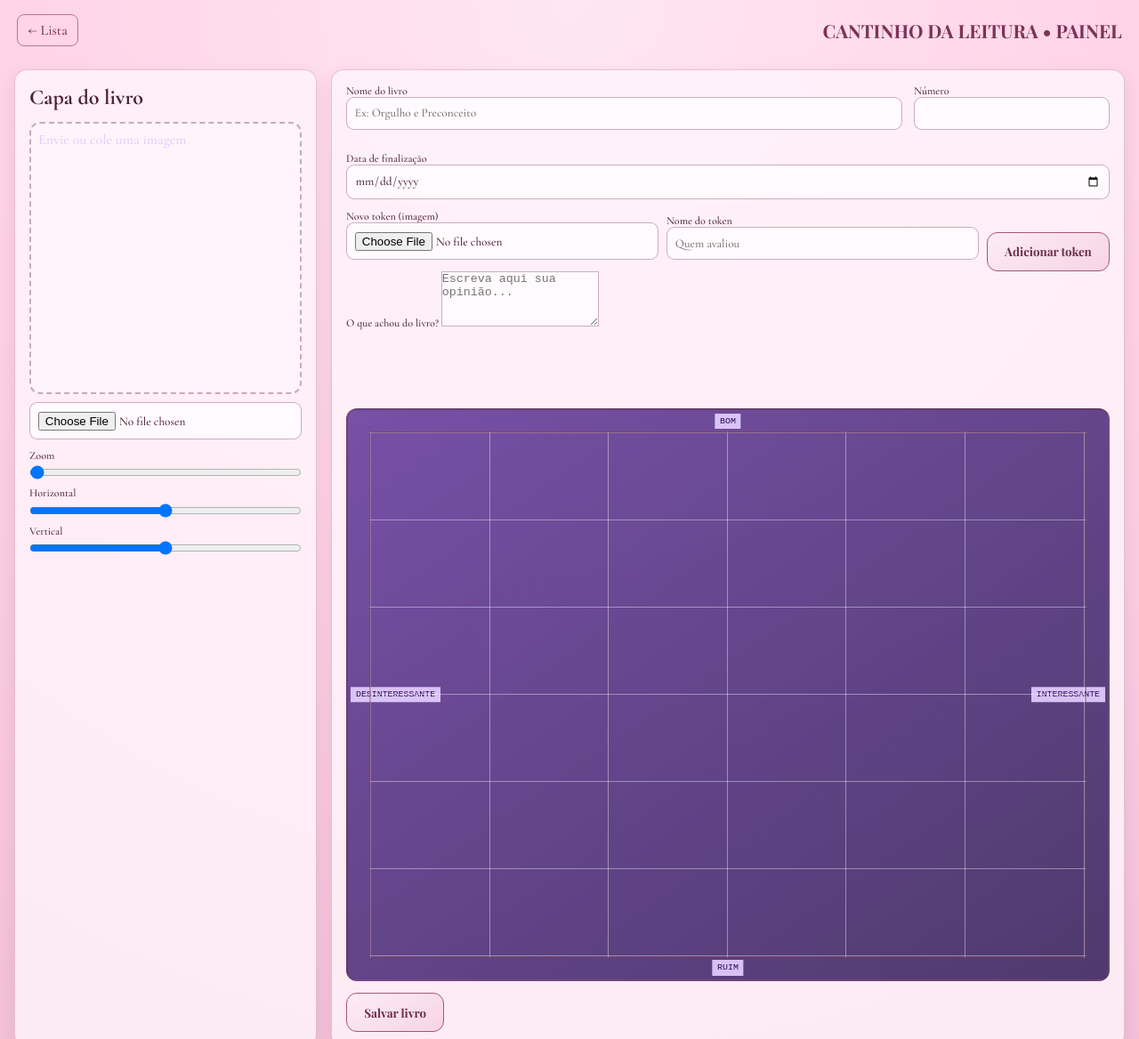
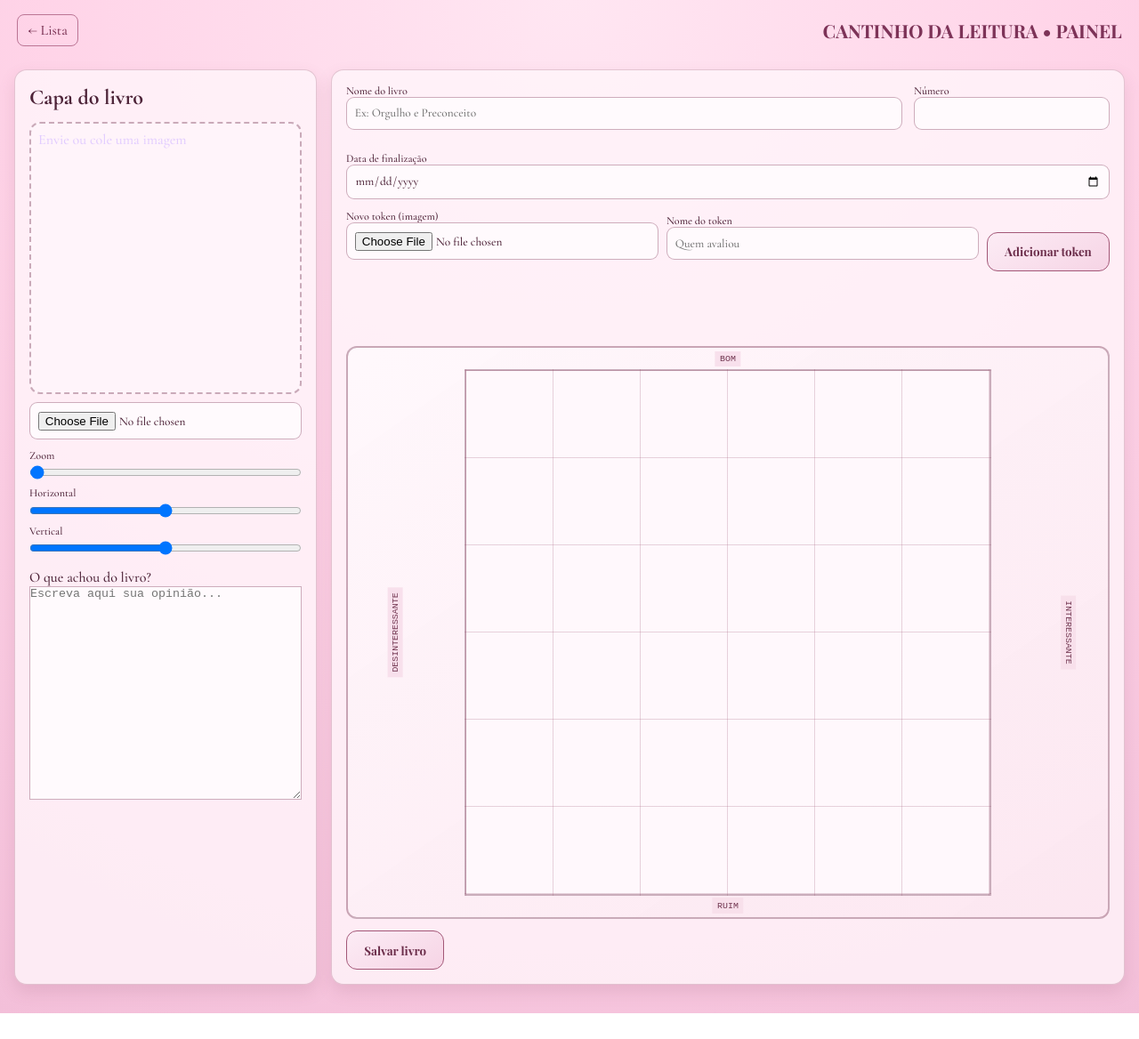
Before and after one commit to reeporty088/games_backlogged, a plain HTML site: page plano_livros.html in a window 1280 px wide. Shown: the top 1168 px of the page at 89% size. After the commit the page ends 1139 px from the top, so only its background shows below. Drawn offline with nearby package versions, Linux system fonts and the light colour scheme.

Commit message:
Corrige legendas verticais e largura do campo de opinião

```diff
--- a/app_livros.js
+++ b/app_livros.js
@@ -380,19 +380,35 @@ async function initPlanoLivroPage() {
 
   function renderRatings() {
     chart.querySelectorAll('.token-marker').forEach((node) => node.remove());
+    const markersByCell = new Map();
+
     for (const rate of ratings) {
       const token = store.bookTokens.find((candidate) => candidate.id === rate.tokenId);
       if (!token) continue;
+      const cellKey = `${rate.row}:${rate.col}`;
+      const bucket = markersByCell.get(cellKey) || [];
+      bucket.push(rate);
+      markersByCell.set(cellKey, bucket);
+    }
+
+    for (const ratesInCell of markersByCell.values()) {
+      const spacing = 42;
+      const total = ratesInCell.length;
+      ratesInCell.forEach((rate, index) => {
+        const token = store.bookTokens.find((candidate) => candidate.id === rate.tokenId);
+        if (!token) return;
         const marker = document.createElement('div');
         marker.className = 'token-marker';
         marker.style.left = `${((Number(rate.col) + 0.5) / 6) * 100}%`;
         marker.style.top = `${((LETTERS.indexOf(rate.row) + 0.5) / 6) * 100}%`;
+        marker.style.setProperty('--stack-offset', `${(index - (total - 1) / 2) * spacing}px`);
         marker.innerHTML = `${getTokenImage(token)}<span>${token.name}</span>`;
         marker.draggable = true;
         marker.addEventListener('dragstart', (e) => {
           e.dataTransfer.setData('text/token-id', rate.tokenId);
         });
         chart.appendChild(marker);
+      });
     }
   }
 
--- a/plano_livros.html
+++ b/plano_livros.html
@@ -28,6 +28,10 @@
         <label>Horizontal <input type="range" id="pan-x" min="-160" max="160" value="0" /></label>
         <label>Vertical <input type="range" id="pan-y" min="-160" max="160" value="0" /></label>
       </div>
+
+      <label class="cover-opinion-field">O que achou do livro?
+        <textarea id="book-opinion" rows="10" placeholder="Escreva aqui sua opinião..."></textarea>
+      </label>
     </section>
 
     <section class="meta-panel livros-card">
@@ -59,10 +63,6 @@
           <button type="button" id="btn-add-token" class="livros-btn small">Adicionar token</button>
         </div>
 
-        <label>O que achou do livro?
-          <textarea id="book-opinion" rows="4" placeholder="Escreva aqui sua opinião..."></textarea>
-        </label>
-
         <div id="tokens-strip" class="tokens-strip"></div>
 
         <div class="chart-shell livros-chart-shell">
--- a/style.css
+++ b/style.css
@@ -335,7 +335,7 @@ input[type="text"], input[type="date"], input[type="file"] {
   border: 2px solid rgba(236,219,255,.75);
   border-radius: 12px;
   padding: 1.5rem;
-  background: linear-gradient(145deg, rgba(75, 27, 140, 0.75), rgba(39, 18, 80, 0.82));
+  background: linear-gradient(145deg, rgba(16, 56, 84, 0.84), rgba(8, 28, 49, 0.88));
 }
 
 .chart-legend {
@@ -348,13 +348,19 @@ input[type="text"], input[type="date"], input[type="file"] {
 }
 .chart-legend.top { top: .25rem; left: 50%; transform: translateX(-50%); }
 .chart-legend.bottom { bottom: .25rem; left: 50%; transform: translateX(-50%); }
-.chart-legend.left { left: .2rem; top: 50%; transform: translateY(-50%); }
-.chart-legend.right { right: .2rem; top: 50%; transform: translateY(-50%); }
+.chart-legend.left { left: .2rem; top: 50%; transform: translateY(-50%) rotate(-90deg); }
+.chart-legend.right { right: .2rem; top: 50%; transform: translateY(-50%) rotate(90deg); }
+.chart-legend.left,
+.chart-legend.right {
+  display: inline-block;
+  white-space: nowrap;
+  transform-origin: center;
+}
 
 .chart-grid {
   position: relative;
-  width: min(100%, 840px);
-  height: min(74vh, 620px);
+  width: min(100%, 74vh, 840px);
+  aspect-ratio: 1 / 1;
   margin: 0 auto;
   border: 2px solid rgba(236,219,255,.75);
   background-image:
@@ -379,7 +385,7 @@ input[type="text"], input[type="date"], input[type="file"] {
 .token-marker {
   position: absolute;
   width: 50px;
-  transform: translate(-50%, -50%);
+  transform: translate(calc(-50% + var(--stack-offset, 0px)), -50%);
   text-align: center;
   pointer-events: auto;
   cursor: grab;
@@ -562,8 +568,29 @@ body.theme-livros .chart-grid {
   border-color: rgba(122, 61, 87, .4);
 }
 
+body.theme-livros .chart-shell {
+  background: linear-gradient(145deg, rgba(255, 248, 252, .96), rgba(252, 230, 240, .98));
+}
+
+body.theme-livros .chart-grid {
+  background-color: #fff8fc;
+  background-image:
+    repeating-linear-gradient(to right, transparent 0, transparent calc(16.66% - 1px), rgba(174, 117, 141, .3) calc(16.66% - 1px), rgba(174, 117, 141, .3) 16.66%),
+    repeating-linear-gradient(to bottom, transparent 0, transparent calc(16.66% - 1px), rgba(174, 117, 141, .3) calc(16.66% - 1px), rgba(174, 117, 141, .3) 16.66%);
+}
+
 body.theme-livros .axis-h,
 body.theme-livros .axis-v { background: rgba(122, 61, 87, .5); }
+
+body.theme-livros .axis-label {
+  color: #6e3450;
+  text-shadow: none;
+}
+
+body.theme-livros .chart-legend {
+  background: rgba(248, 224, 235, .95);
+  color: #70344f;
+}
 
 body.theme-livros .token-chip,
 body.theme-livros .token-marker {
@@ -575,6 +602,22 @@ body.theme-livros .token-marker {
 body.theme-livros .cover-square {
   border-color: rgba(122, 61, 87, .4);
   background: #fff4fa;
+}
+
+.cover-opinion-field {
+  display: block;
+  width: 100%;
+  gap: .4rem;
+  margin-top: .9rem;
+}
+
+.cover-opinion-field textarea {
+  display: block;
+  width: 100%;
+  max-width: 100%;
+  box-sizing: border-box;
+  min-height: 240px;
+  resize: vertical;
 }
 
 /* Biblioteca de jogos (placeholder retro) */
```
Also changed, not shown: app.js (+15 -0 lines). Lines whose indentation alone changed are shown as unchanged.
